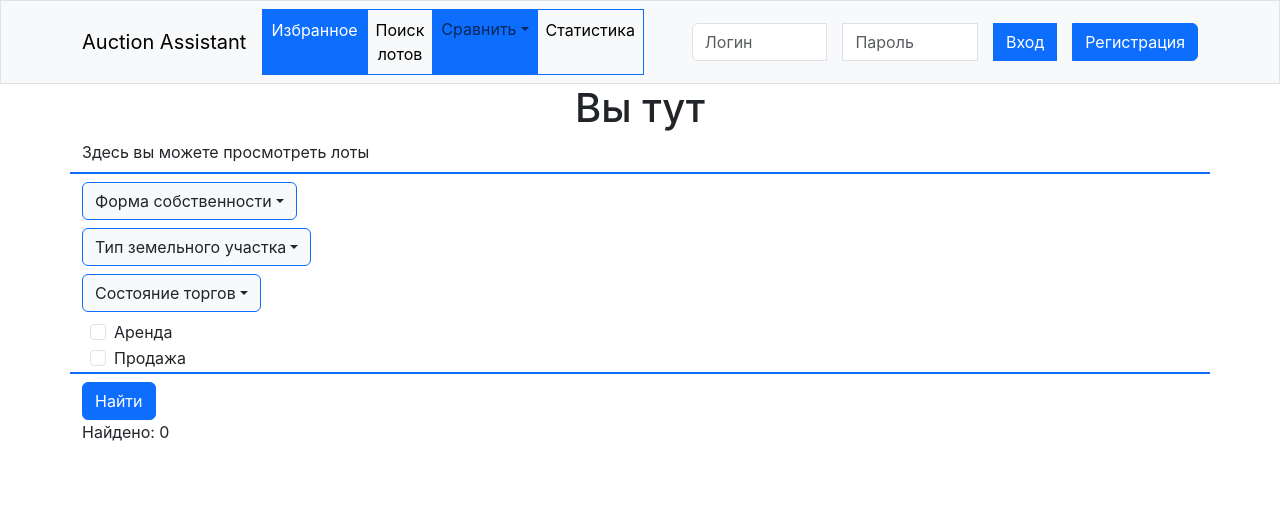
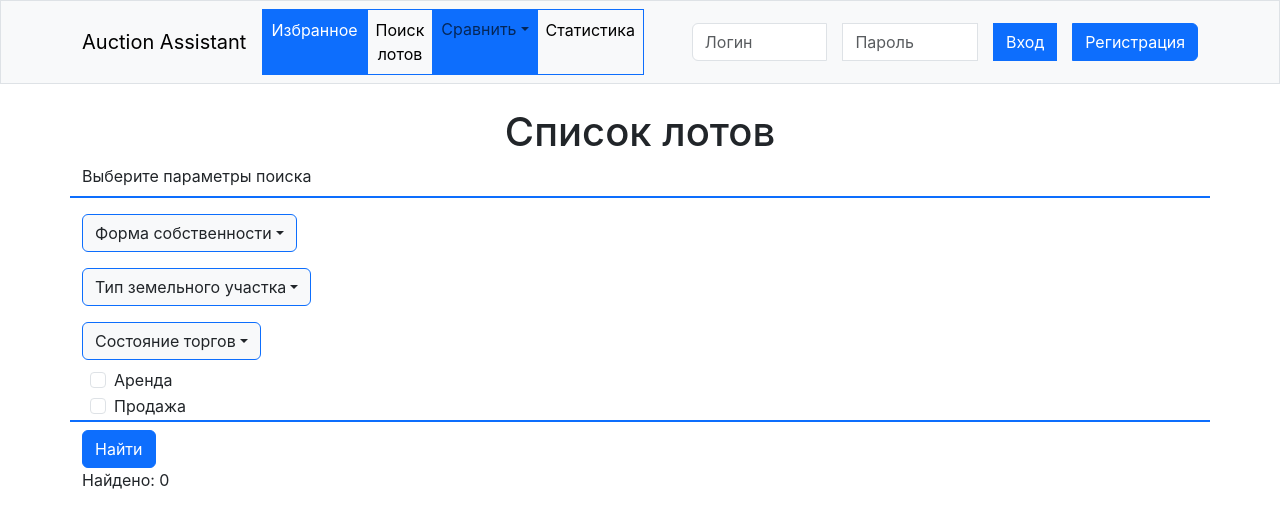
Before and after one commit to Karasiq1337/TorgiGov, a React (Create React App) app in the folder TorgiGov/auction_assistant/: page /search in a window 1280 px wide. Shown: the top 528 px of the page. Built offline with nearby package versions, Linux system fonts and the light colour scheme.

Commit message:
чумба

```diff
--- a/TorgiGov/auction_assistant/src/Menu/Torgi/Torgi.tsx
+++ b/TorgiGov/auction_assistant/src/Menu/Torgi/Torgi.tsx
@@ -1,6 +1,6 @@
-import React, {createContext, FC, useContext, useReducer, useState} from "react";
+import React, {createContext, FC, useContext, useEffect, useReducer, useState} from "react";
 import Form from "react-bootstrap/Form";
-import {Col, Container, Dropdown, DropdownMenu, FormGroup, Row,} from "react-bootstrap";
+import {Col, Container, Dropdown, DropdownMenu, FormGroup, FormLabel, Row,} from "react-bootstrap";
 import Button from "react-bootstrap/Button";
 import {
     LotProps,
@@ -59,8 +59,8 @@ export function Torgi() {
                 <Container>
                     <Row>
                         <Col>
-                            <h1 className={"text-center"}>Вы тут</h1>
-                            <Form.Label сlassName={"text-center"}>Здесь вы можете просмотреть лоты</Form.Label>
+                            <h1 className={"text-center mt-4"}>Список лотов</h1>
+                            <Form.Label сlassName={"text-center"}>Выберите параметры поиска</Form.Label>
                         </Col>
                     </Row>
                     <Row>
@@ -142,7 +142,7 @@ function DropDownButton(params : SearchParam[], initialLabel : string, changeFun
 
     return(
         <Dropdown className={'mb-2'}>
-            <Dropdown.Toggle className={"bg-light border-primary text-dark"} variant="success" id="dropdown-basic">
+            <Dropdown.Toggle className={"bg-light border-primary text-dark mt-2"} variant="success" id="dropdown-basic">
                 {initialLabel}
             </Dropdown.Toggle>
             <DropdownMenu>
@@ -192,7 +192,7 @@ const SmartCheckBox : FC<SmartCheckboxProps> = ({searchParam , dispatch, type})
 function CreateTitle(props : LotProps) : string{
     const type = props.Type == TorgiType.Rent ? "Аренда" : "Продажа";
     const propertyType = props.PropertyType == PropertyType.AgriculturalLand ? "сельскохозяйственного назначения"
-        : "наcелённых пунктов";
+        : "населённых пунктов";
     const address = props.Address != null ? `по адресу ${props.Address}` : '';
 
     return `${type} земель ${propertyType} ${address}`
@@ -201,7 +201,7 @@ function CreateTitle(props : LotProps) : string{
 
 export const Lot = ( props : LotProps) =>{
     return(
-        <Form className={"text-center border border-primary bg-body-tertiary "}>
+        <Form className={"text-center border border-primary bg-body-tertiary mb-3"}>
                 <Row>
                     <Col>
                         <FormGroup className={'text-start ms-5 mt-3'}>
@@ -223,15 +223,18 @@ export const Lot = ( props : LotProps) =>{
                 <Col>
                     <FormGroup className={'text-start ms-5 mt-3 mb-3'}>
                         <Form.Label expand={"lg"} className={" bg-body-tertiary"}>
-                            Площадь: {props.Area}  M <sup>2</sup>
+                            Площадь: {props.Area}  M<sup>2</sup>
                         </Form.Label>
                     </FormGroup>
                 </Col>
                 <Col>
                     <FormGroup className={'text-start  mb-3'}>
-                        <Form.Label expand={"lg"} className={" bg-body-tertiary d-flex justify-content-end me-5"}>
-                            {props.Link}
+                        <Form.Label expand={"lg"} className={" bg-body-tertiary d-flex justify-content-end me-5 text-info"}>
+                            <u>{props.Link}</u>
                         </Form.Label>
+                        <FormLabel className={'d-flex justify-content-end me-3'}>
+                            <button onClick={() => addToFavorites(lotsprops)}>Добавить в избранное</button>
+                        </FormLabel>
                     </FormGroup>
                 </Col>
             </Row>
@@ -239,3 +242,4 @@ export const Lot = ( props : LotProps) =>{
 
     )
 }
+export default Lot;
```
